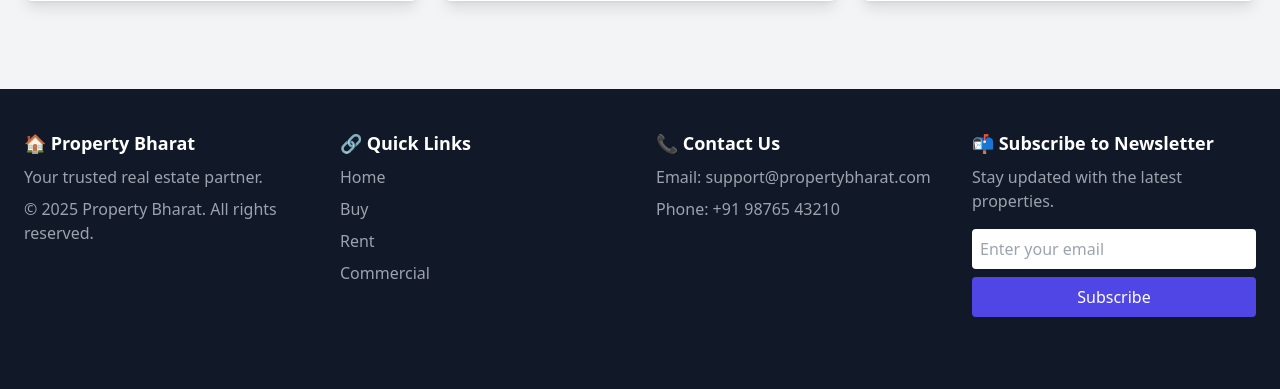
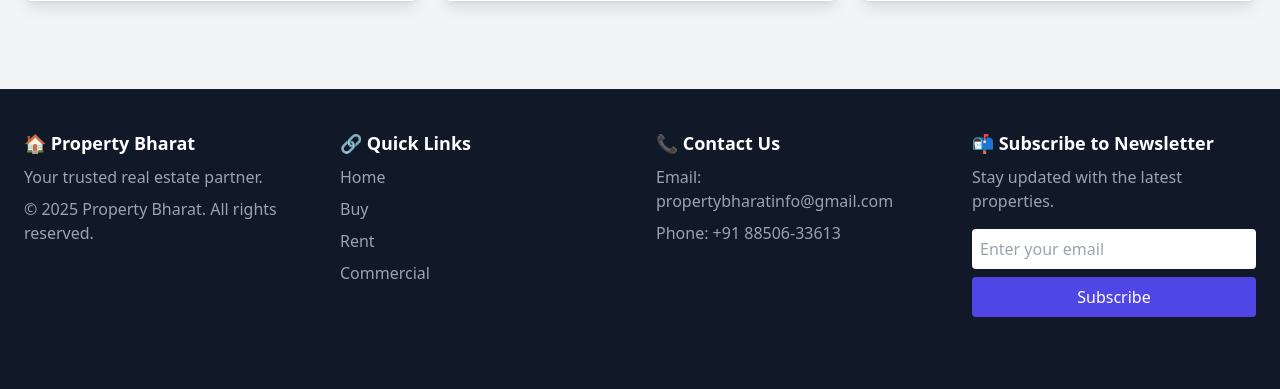
Before and after one commit to vedant-vijay/Property-Bharat-ORG, a Flask app: template templates/index.html in a window 1280 px wide. Shown: the part 1025-1414 px from the top of the page. Run offline with Flask 3, Linux system fonts and the light colour scheme; the template is opened without the code that fills it, so the values that code supplies are empty; some libraries are stand-ins or nearby versions.

Commit message:
Update index.html

```diff
--- a/templates/index.html
+++ b/templates/index.html
@@ -287,8 +287,8 @@
                 <!-- Contact Info -->
                 <div data-aos="fade-up" data-aos-delay="200">
                     <h3 class="text-lg font-bold">📞 Contact Us</h3>
-                    <p class="text-gray-400 mt-2">Email: support@propertybharat.com</p>
-                    <p class="text-gray-400 mt-2">Phone: +91 98765 43210</p>
+                    <p class="text-gray-400 mt-2">Email: propertybharatinfo@gmail.com</p>
+                    <p class="text-gray-400 mt-2">Phone: +91 88506-33613</p>
                 </div>
 
                 <!-- Newsletter Subscription -->
```
